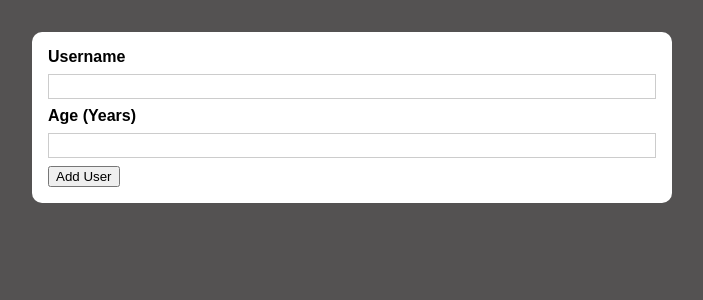
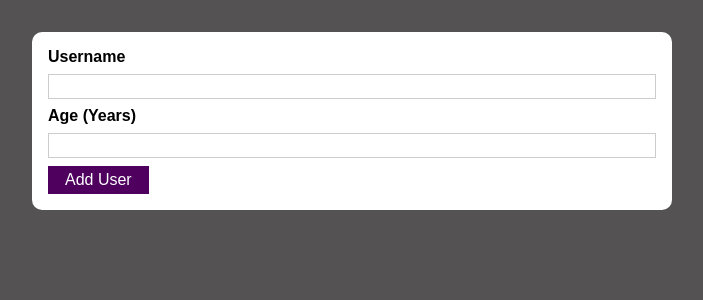
Before and after one commit to afranca/user-age-list, a React (Create React App) app: page / in a window 1280 px wide. Shown: the top 300 px of the page, without its empty margins (288-991 px from the left). Built offline with nearby package versions, Linux system fonts and the light colour scheme.

Commit message:
feat: Creating generic <Button> component

```diff
--- /dev/null
+++ b/src/components/UI/Button.js
@@ -0,0 +1,12 @@
+import React from "react";
+import classes from "./Button.module.css";
+
+const Button = (props) =>{
+    return <button
+        className={classes.button}
+        type={props.type || 'button'}
+        onClick={props.onClick}
+        > {props.children}</button>
+}
+
+export default Button;
--- /dev/null
+++ b/src/components/UI/Button.module.css
@@ -0,0 +1,18 @@
+.button {
+    font: inherit;
+    border: 1px solid #4f005f;
+    background: #4f005f;
+    color: white;
+    padding: 0.25rem 1rem;
+    cursor: pointer;
+  }
+
+  .button:hover,
+  .button:active {
+    background: #741188;
+    border-color: #741188;
+  }
+
+  .button:focus {
+    outline: none;
+  }
--- a/src/components/Users/AddUser.js
+++ b/src/components/Users/AddUser.js
@@ -1,4 +1,5 @@
 import React from "react";
+import Button from "../UI/Button";
 import Card from "../UI/Card"
 import clases from  "./AddUser.module.css";
 
@@ -12,17 +13,15 @@ const AddUser = props => {
     return (
         <Card className={clases.input}>
             <form onSubmit={addUserHandler}>
-                <div>
+
                 <label htmlFor="username">Username</label>
                 <input id="username" type="text" />
-                </div>
-                <div>
+
                 <label htmlFor="age">Age (Years)</label>
                 <input id="age" type="number" />
-                </div>
-                <div>
-                <button type="submit">Add User</button>
-                </div>
+
+                <Button type="submit">Add User</Button>
+
             </form>
         </Card>
     )
```
